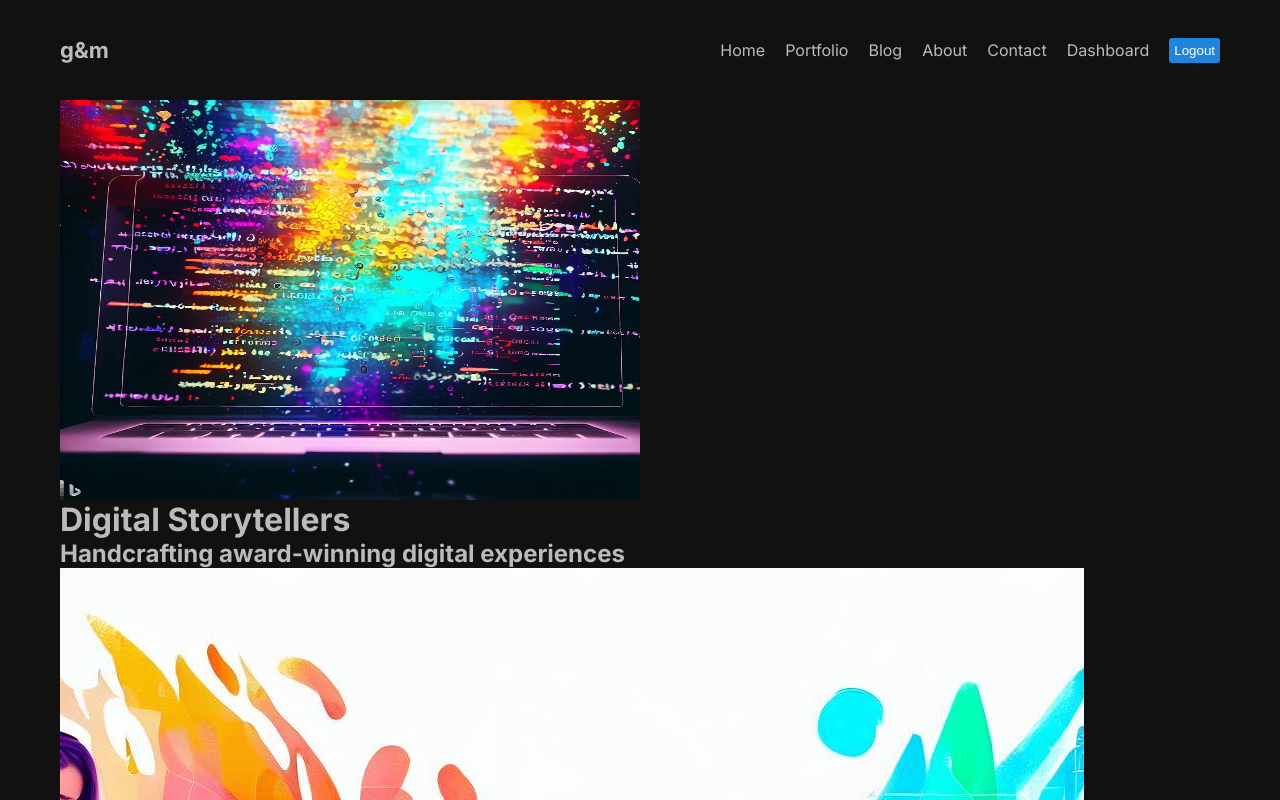
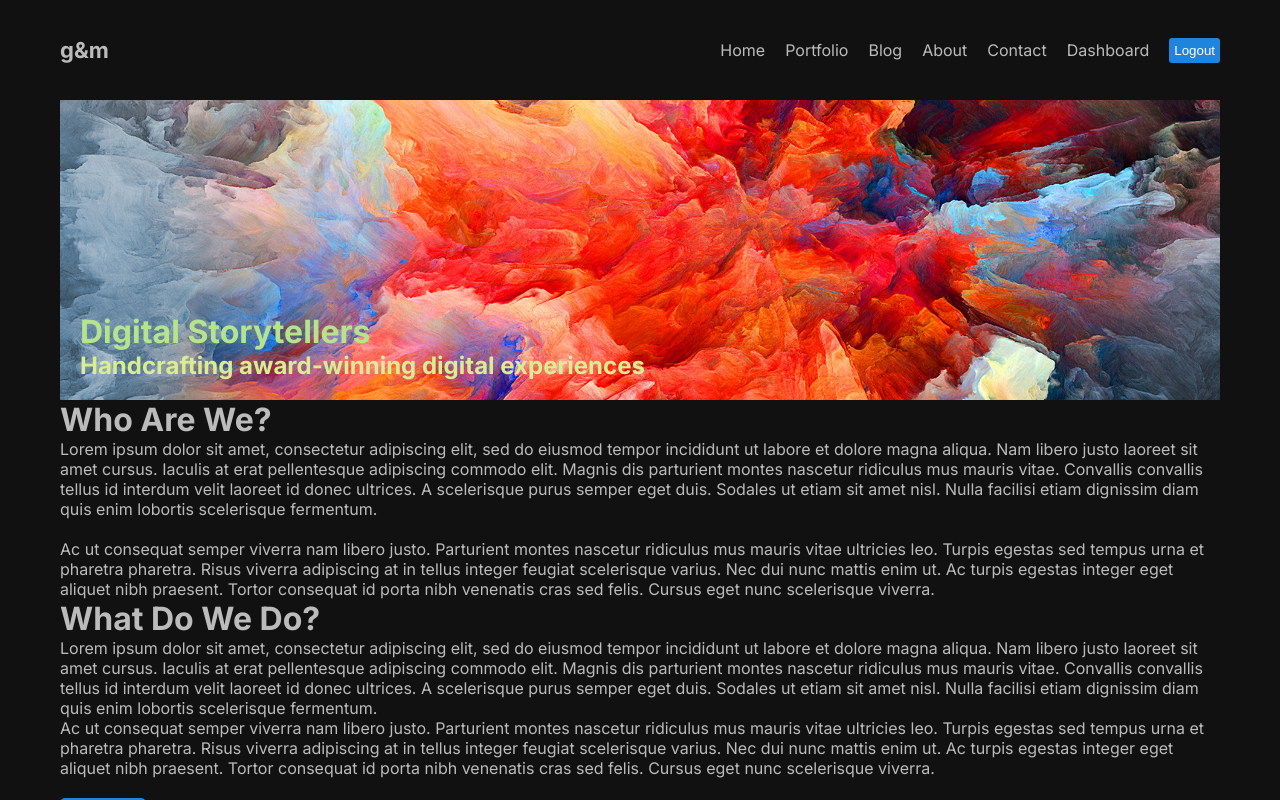
Before and after one commit to kgruca/portfolio-site, a Next.js app: page /about in a window 1280 px wide. Shown: the top 800 px of the page. Built offline with nearby package versions, Linux system fonts and the light colour scheme.

Commit message:
img and img text stylized

```diff
--- a/src/app/about/page.module.css
+++ b/src/app/about/page.module.css
@@ -2,22 +2,27 @@
 }
 
 .imgContainer {
-  width: 50%;
-  height: 400px;
+  width: 100%;
+  height: 300px;
   position: relative;
 }
 
 .img {
-  object-fit: ;
+  object-fit: cover;
 }
 
 .imgText {
+  position: absolute;
+  bottom: 20px;
+  left: 20px;
 }
 
 .imgTitle {
+  color: #b5e48c;
 }
 
 .imgDesc {
+  color: #d9ed92;
 }
 
 .aboutContainer {
--- a/src/app/about/page.tsx
+++ b/src/app/about/page.tsx
@@ -1,6 +1,7 @@
 import React from "react";
 import styles from "./page.module.css";
 import Image from "next/image";
+import Colors from "public/colors.png";
 import CodeArt from "public/code-art.png";
 import Process from "public/process.png";
 import Button from "@/components/button/Button";
@@ -8,18 +9,18 @@ import Button from "@/components/button/Button";
 const About = () => (
   <div className={styles.container}>
     <div className={styles.imgContainer}>
-      <Image src={CodeArt} fill alt="" className={styles.img} />
-    </div>
-    <div className={styles.imgText}>
-      <h1 className={styles.imgTitle}>Digital Storytellers</h1>
-      <h2 className={styles.imgDesc}>
-        Handcrafting award-winning digital experiences
-      </h2>
+      <Image src={Colors} fill alt="colors" className={styles.img} />
+      <div className={styles.imgText}>
+        <h1 className={styles.imgTitle}>Digital Storytellers</h1>
+        <h2 className={styles.imgDesc}>
+          Handcrafting award-winning digital experiences
+        </h2>
+      </div>
     </div>
     <div className={styles.aboutContainer}>
-      <div className={styles.secondImg}>
+      {/* <div className={styles.secondImg}>
         <Image src={Process} alt="process" className={styles.img} />
-      </div>
+      </div> */}
       <div className={styles.item}>
         <h1 className={styles.title}>Who Are We?</h1>
         <p className={styles.desc}>
```
Also changed, not shown: public/colors.png (added), public/palette.png (added).
